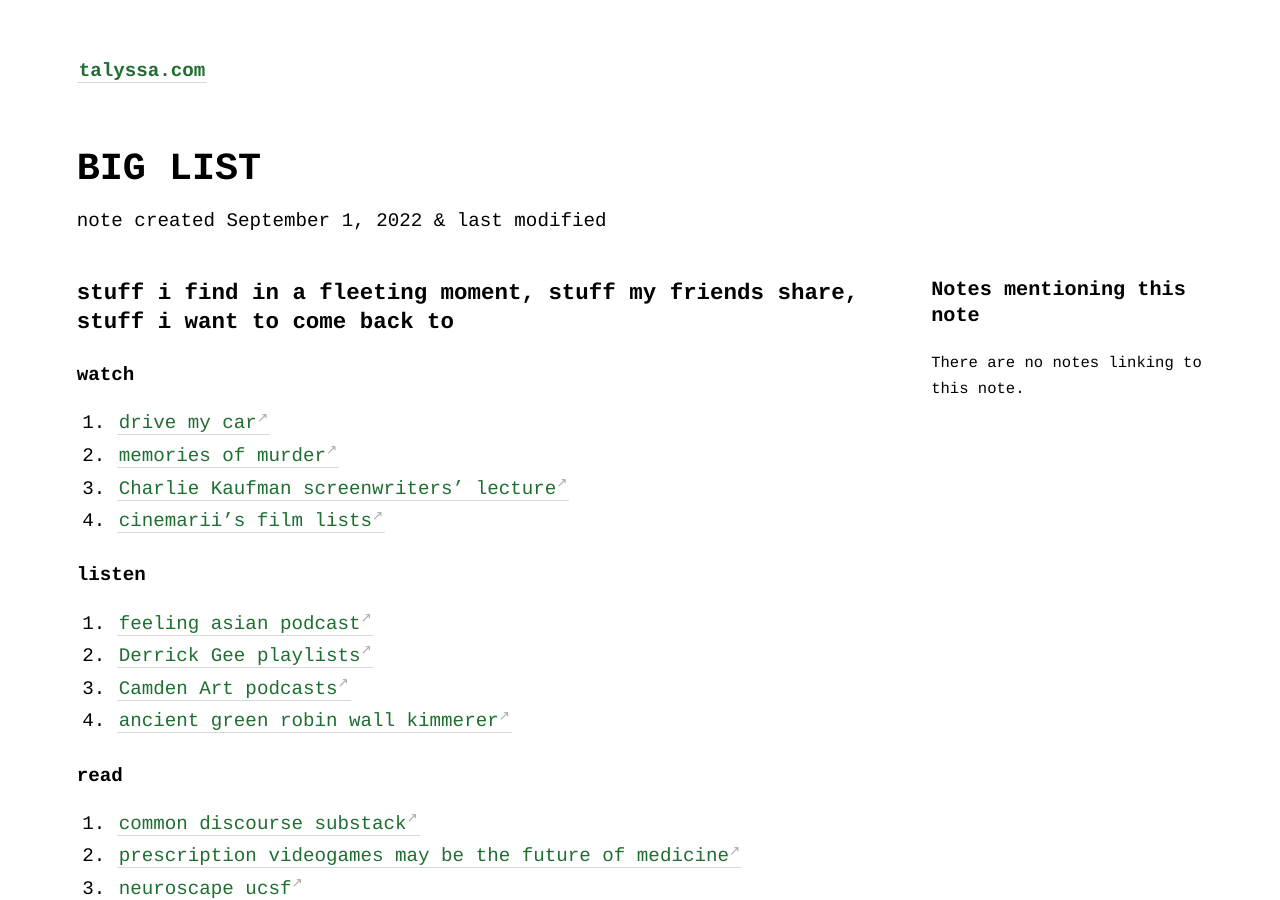
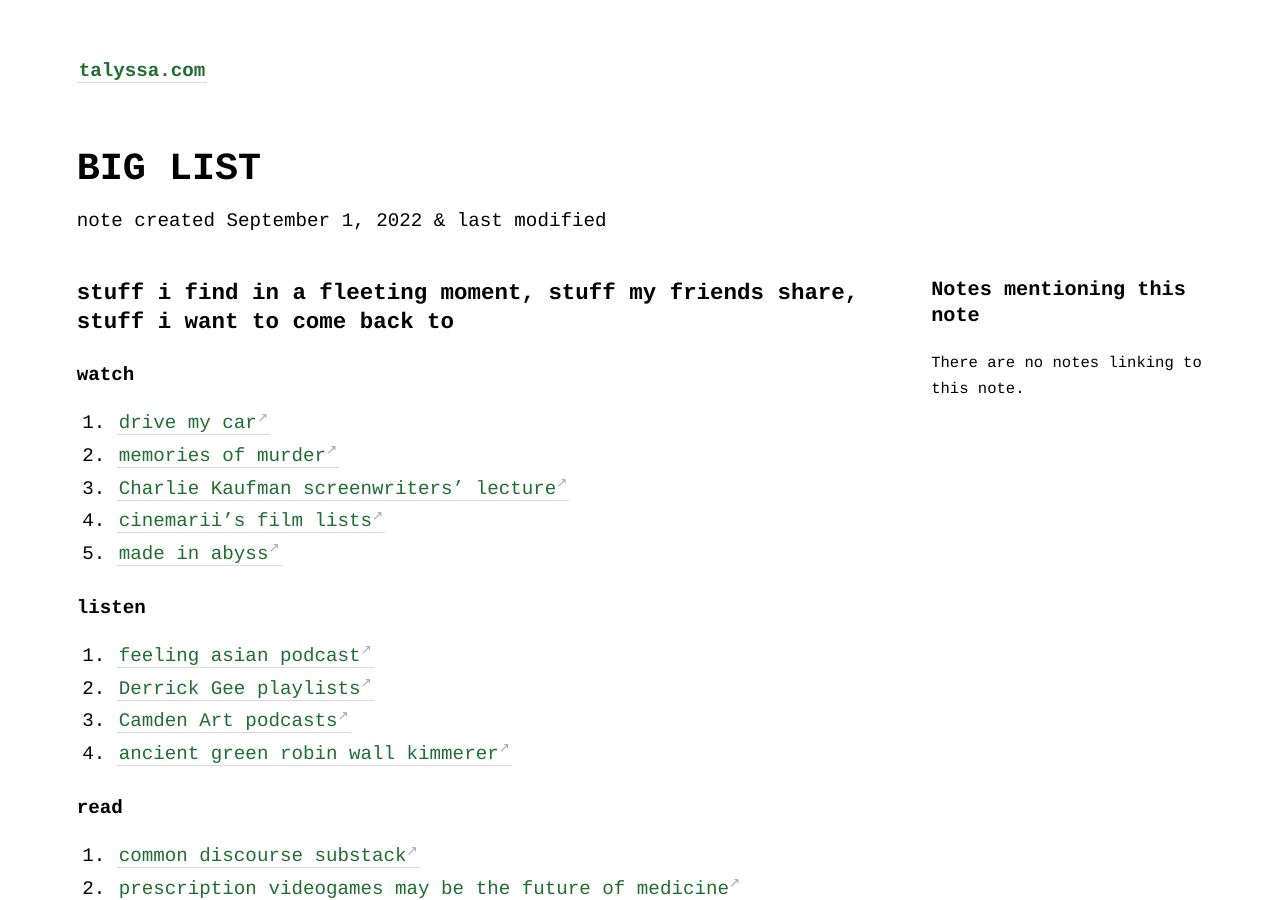
Before and after one commit to geminiworms/talyssagarden.github.io, a Jekyll site: the page built from _notes/big-list.md, in a window 1280 px wide and 900 px high. Built offline with Jekyll 4.4.1, drawn with Linux system fonts in a browser that asks for light colours.

Commit message:
Update big-list.md

```diff
--- a/_notes/big-list.md
+++ b/_notes/big-list.md
@@ -9,6 +9,7 @@ title: BIG LIST
 2. [memories of murder](https://www.youtube.com/watch?v=0n_HQwQU8ls)
 3. [Charlie Kaufman screenwriters' lecture](https://youtu.be/EKU8xsC8goY)
 4. [cinemarii's film lists](https://www.youtube.com/user/aril123)
+5. [made in abyss](https://en.wikipedia.org/wiki/Made_in_Abyss)
 
 #### listen
 1. [feeling asian podcast](https://open.spotify.com/show/19xkU2nVYC39nhig9Jvbc4?si=c480b6075a26445a)
```
